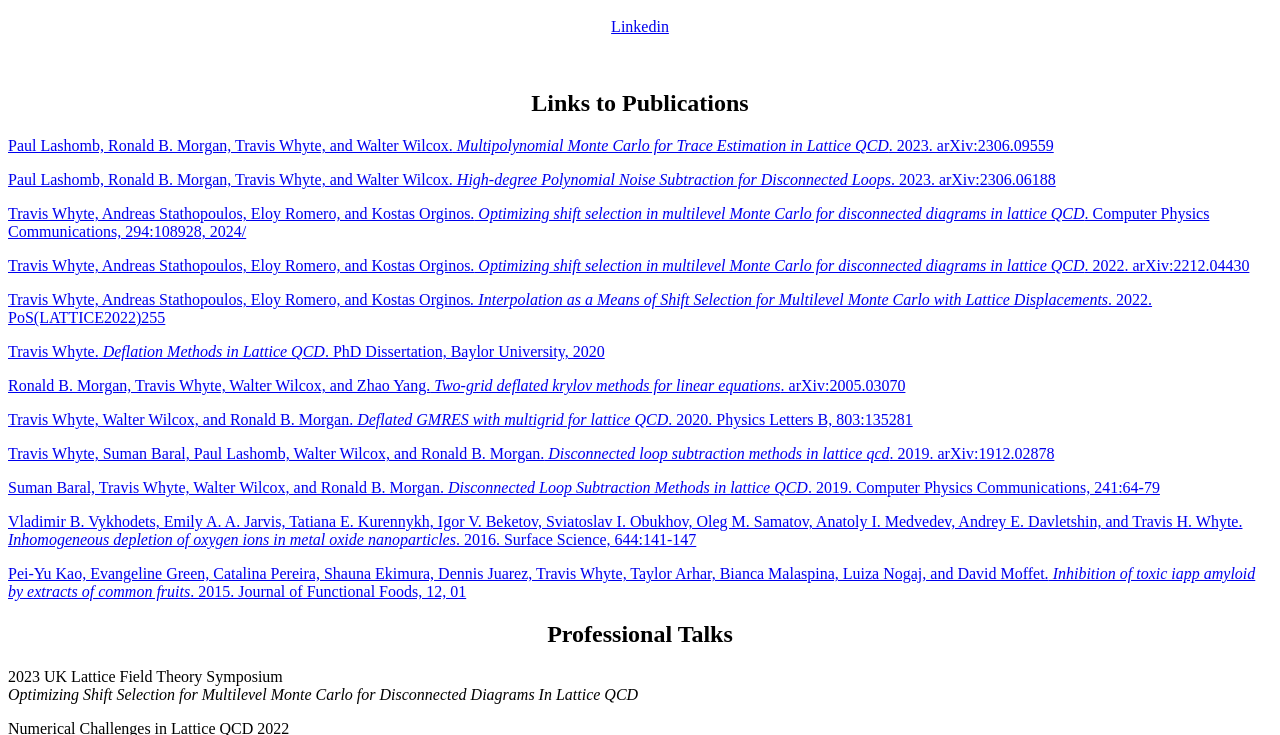
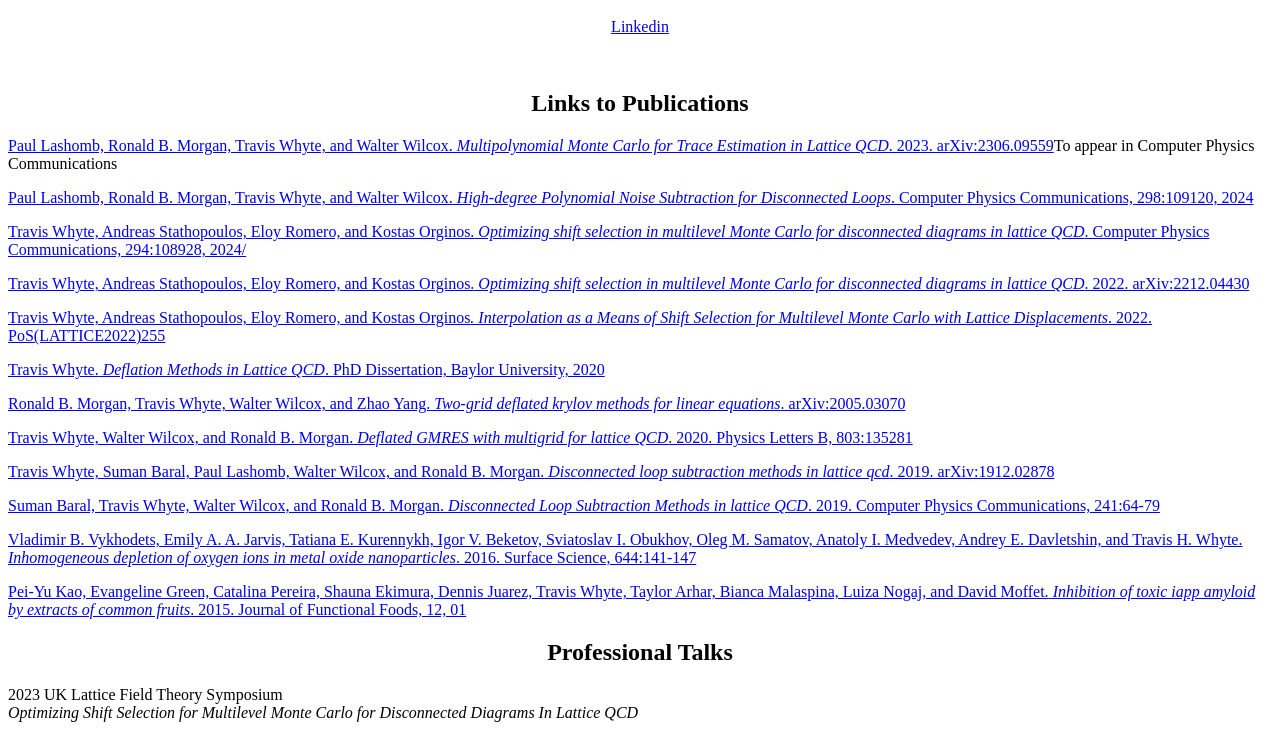
Before and after one commit to twLQCD/twLQCD.github.io, a plain HTML site: page index.html in a window 1280 px wide. Shown: the part 48-783 px from the top of the page. Drawn offline with Linux system fonts and the light colour scheme.

Commit message:
Updated two latest papers

```diff
--- a/index.html
+++ b/index.html
@@ -12,8 +12,8 @@
 	<h1>Homepage of Dr. Travis Whyte</h1>
 	<p><center><a href="https://www.linkedin.com/in/travis-whyte/">Linkedin</a></center></p><br>
 	<h2>Links to Publications</h2>
-	<p><a href="https://arxiv.org/pdf/2306.09559.pdf">Paul Lashomb, Ronald B. Morgan, Travis Whyte, and Walter Wilcox.<i> Multipolynomial Monte Carlo for Trace Estimation in Lattice QCD</i>. 2023. arXiv:2306.09559</a></p>
-	<p><a href="https://arxiv.org/pdf/2306.06188.pdf">Paul Lashomb, Ronald B. Morgan, Travis Whyte, and Walter Wilcox.<i> High-degree Polynomial Noise Subtraction for Disconnected Loops</i>. 2023. arXiv:2306.06188</a></p>
+	<p><a href="https://arxiv.org/pdf/2306.09559.pdf">Paul Lashomb, Ronald B. Morgan, Travis Whyte, and Walter Wilcox.<i> Multipolynomial Monte Carlo for Trace Estimation in Lattice QCD</i>. 2023. arXiv:2306.09559</a>To appear in Computer Physics Communications</p>
+	<p><a href="https://www.sciencedirect.com/science/article/pii/S0010465524000432?dgcid=author">Paul Lashomb, Ronald B. Morgan, Travis Whyte, and Walter Wilcox.<i> High-degree Polynomial Noise Subtraction for Disconnected Loops</i>. Computer Physics Communications, 298:109120, 2024</a></p>
 	<p><a href="https://www.sciencedirect.com/science/article/pii/S0010465523002734">Travis Whyte, Andreas Stathopoulos, Eloy Romero, and Kostas Orginos.<i> Optimizing shift selection in multilevel Monte Carlo for disconnected diagrams in lattice QCD</i>. Computer Physics Communications, 294:108928, 2024/<a></p>
 	<p><a href="https://arxiv.org/pdf/2212.04430.pdf">Travis Whyte, Andreas Stathopoulos, Eloy Romero, and Kostas Orginos.<i> Optimizing shift selection in multilevel Monte Carlo for disconnected diagrams in lattice QCD</i>. 2022. arXiv:2212.04430</a></p>
 	<p><a href="https://pos.sissa.it/430/255/pdf">Travis Whyte, Andreas Stathopoulos, Eloy Romero, and Kostas Orginos<i>. Interpolation as a Means of Shift Selection for Multilevel Monte Carlo with Lattice Displacements</i>. 2022. PoS(LATTICE2022)255</a></p>
```
